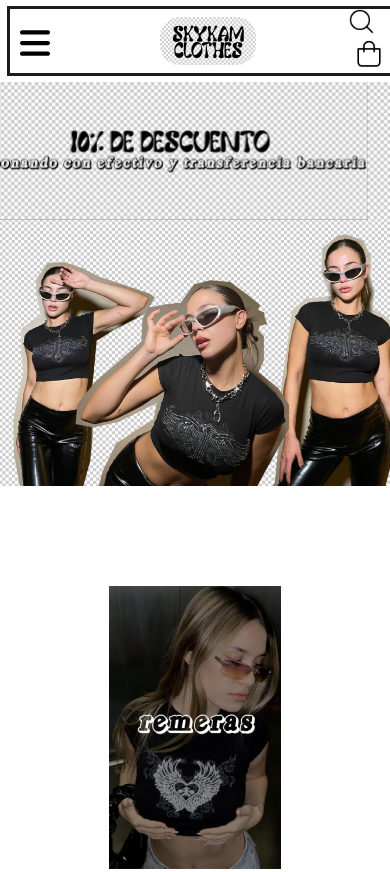
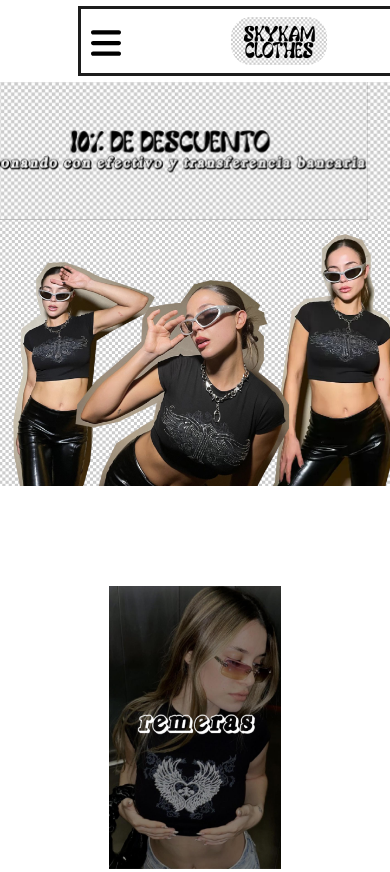
Before and after one commit to Celtic99/--skykam-39385, a website: page index.html in a window 390 px wide. Shown: the top 872 px of the page. Drawn offline with nearby package versions, Linux system fonts and the light colour scheme; a web font is replaced by a local one.

Commit message:
arregle navbar resposive

```diff
--- a/scss/layout/mediaquery/_media-425.scss
+++ b/scss/layout/mediaquery/_media-425.scss
@@ -4,8 +4,8 @@
         width: 0px;
         height: 80px;
         background-color: #ffffff;
-        margin-left: -3px;
-    }
+        margin-left: 68px;
+        }
 
     .encabezado-responsive {
         width: 410px;
@@ -114,6 +114,8 @@
 
     .iconos{
         margin: 3px;
+        display: flex;
+        align-items: center;
     }
 
     .separador-linea {
```
Also changed, not shown: css/style.css, 1 other file.
